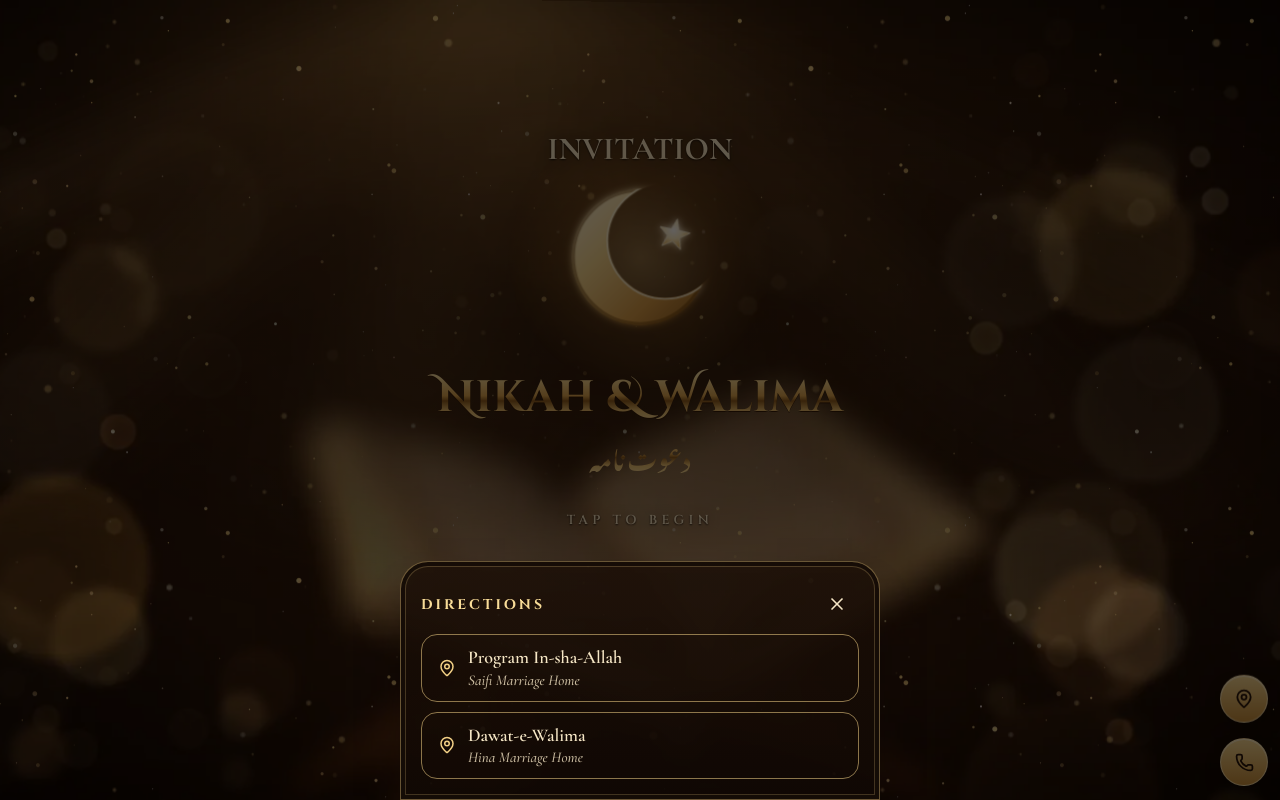
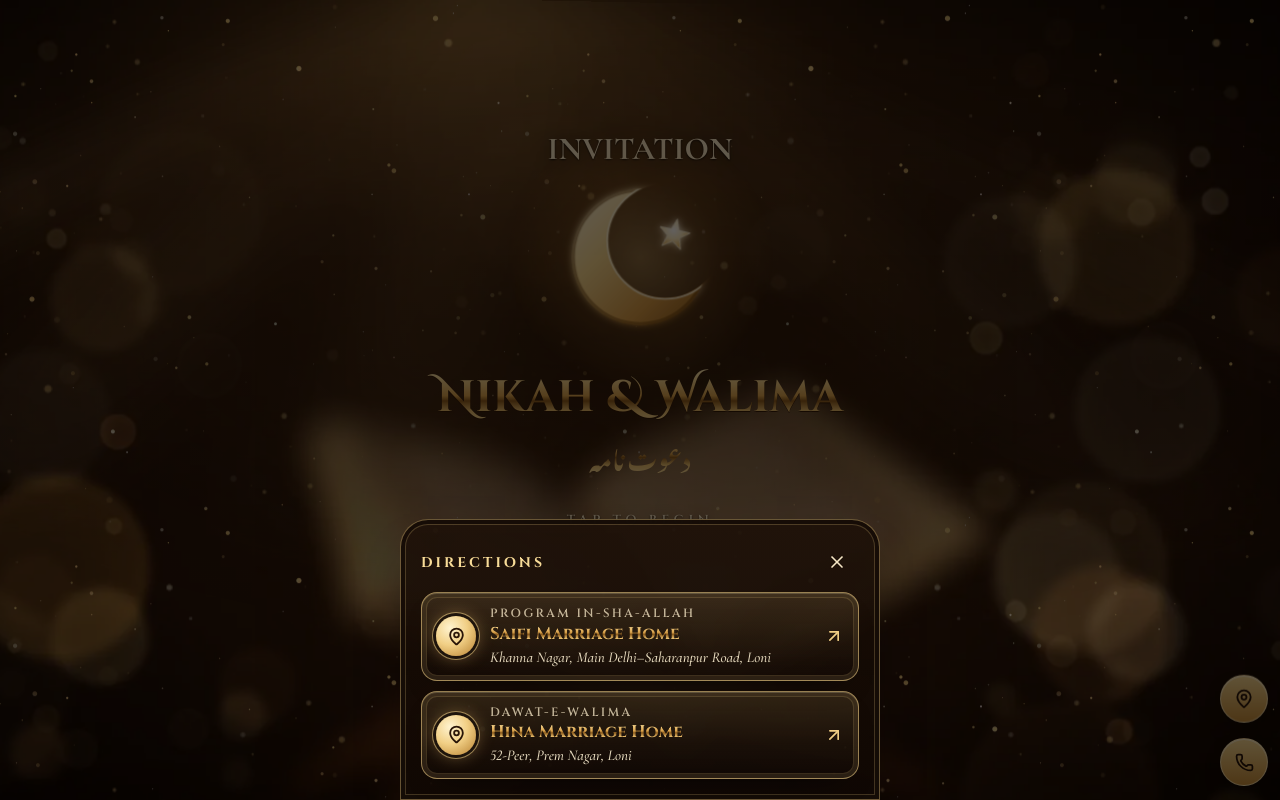
Before and after one commit to MDDANISH2001/wedding-invitation, a React (Vite) app: page / in a window 1280 px wide. Both pictures are taken after a click on the button 1244 px from the left and 701 px from the top of the page. Built offline with nearby package versions, Linux system fonts and the light colour scheme.

Commit message:
highlighted the direction button

```diff
--- a/src/config/wedding.ts
+++ b/src/config/wedding.ts
@@ -126,7 +126,7 @@ const content = {
       venueName: "Saifi Marriage Home",
       venueAddress: "Khanna Nagar, Main Delhi–Saharanpur Road, Loni",
       // TODO: paste the Google Maps link here when the location is final
-      mapsUrl: "https://maps.app.goo.gl/1fr65DapnMyRPrSs9?g_st=aw",
+      mapsUrl: "https://maps.app.goo.gl/dmd4MB7a1kKJLpPy5",
       showDirections: true,
       ornament: "lantern",
       // Umm al-Qura date; adjust by a day if the local moon sighting differs
@@ -143,7 +143,7 @@ const content = {
       venueName: "Hina Marriage Home",
       venueAddress: "52-Peer, Prem Nagar, Loni",
       // TODO: paste the Google Maps link here
-      mapsUrl: "https://maps.app.goo.gl/dxrABLqTymzkhNmr8?g_st=aw",
+      mapsUrl: "https://maps.app.goo.gl/Ku5yw3oB3VsdEjqv5",
       showDirections: true,
       ornament: "floral",
       hijri: "26 Jumada al-Akhirah 1448",
--- a/src/noor/Details.tsx
+++ b/src/noor/Details.tsx
@@ -65,6 +65,42 @@ function Heading({ children, urdu }: { children: ReactNode; urdu?: string }) {
   );
 }
 
+/** The venue on a framed gold plate: the pin, the hall in raised gold, the address under it. */
+function VenuePlate({ ev }: { ev: WeddingEvent }) {
+  const body = (
+    <>
+      <span className="noor-pin mx-auto -mt-[34px] mb-2 grid h-11 w-11 place-items-center rounded-full">
+        <MapPin size={20} strokeWidth={2.3} />
+      </span>
+      <span className="font-cinzel block text-[11px] font-semibold tracking-[0.34em] uppercase text-[#f6e7c6]/75">
+        Venue
+      </span>
+      <span className="font-cinzel noor-emboss mt-1 block text-[21px] font-bold leading-snug">
+        <span className="noor-gold">{ev.venueName}</span>
+      </span>
+      {ev.venueAddress && (
+        <span className="mt-1 block text-[17px] italic leading-snug text-[#fbeed0]">
+          {ev.venueAddress}
+        </span>
+      )}
+    </>
+  );
+  return ev.mapsUrl ? (
+    <a
+      href={ev.mapsUrl}
+      target="_blank"
+      rel="noreferrer"
+      aria-label={`${ev.venueName}, ${ev.venueAddress}: open in maps`}
+      onClick={() => haptic(8)}
+      className="noor-venue mt-9 block rounded-2xl px-4 pt-4 pb-4"
+    >
+      {body}
+    </a>
+  ) : (
+    <div className="noor-venue mt-9 rounded-2xl px-4 pt-4 pb-4">{body}</div>
+  );
+}
+
 function EventPanel({ ev }: { ev: WeddingEvent }) {
   const d = dateParts(ev.start);
   return (
@@ -99,29 +135,17 @@ function EventPanel({ ev }: { ev: WeddingEvent }) {
           </li>
         ))}
       </ul>
-      <div className="mt-5">
-        <p className="font-cinzel text-[11.5px] font-semibold tracking-[0.3em] uppercase text-[#f6e7c6]/75">
-          Venue
-        </p>
-        <p className="mt-1 text-[19px] font-semibold leading-snug">
-          {ev.venueName}
-        </p>
-        {ev.venueAddress && (
-          <p className="text-[17px] italic leading-snug text-[#f6e7c6]/85">
-            {ev.venueAddress}
-          </p>
-        )}
-      </div>
+      <VenuePlate ev={ev} />
       <div className="mt-6 flex flex-wrap justify-center gap-2.5">
         {ev.mapsUrl ? (
           <a
             href={ev.mapsUrl}
             target="_blank"
             rel="noreferrer"
-            className="noor-btn inline-flex min-h-11 items-center gap-2 rounded-full px-5 text-[15px] font-bold"
+            className="noor-btn noor-shine inline-flex min-h-12 items-center gap-2 rounded-full px-6 font-cinzel text-[14px] font-bold tracking-[0.12em] uppercase"
             onClick={() => haptic(8)}
           >
-            <MapPin size={17} /> Get directions
+            <MapPin size={18} strokeWidth={2.4} /> Get directions
           </a>
         ) : (
           ev.showDirections && (
--- a/src/noor/FloatingActions.tsx
+++ b/src/noor/FloatingActions.tsx
@@ -1,5 +1,5 @@
 import { m as motion } from "motion/react";
-import { MapPin, Phone, X } from "lucide-react";
+import { ArrowUpRight, MapPin, Phone, X } from "lucide-react";
 import { useRef, useState, type ReactNode } from "react";
 import { wedding } from "../config/wedding";
 import { haptic } from "../lib/haptics";
@@ -84,9 +84,16 @@ export function FloatingActions() {
             events.map((ev) => (
               <li key={ev.id}>
                 {ev.mapsUrl ? (
-                  <a href={ev.mapsUrl} target="_blank" rel="noreferrer" onClick={close} className="noor-btn-ghost flex min-h-14 items-center gap-3 rounded-2xl px-4 py-2.5">
-                    <MapPin size={18} className="shrink-0 text-[#f1cf85]" />
-                    <Option title={ev.title} sub={ev.venueName} />
+                  <a href={ev.mapsUrl} target="_blank" rel="noreferrer" onClick={close} className="noor-option flex min-h-16 items-center gap-3.5 rounded-2xl px-3.5 py-3">
+                    <span className="noor-pin grid h-10 w-10 shrink-0 place-items-center rounded-full">
+                      <MapPin size={19} strokeWidth={2.3} />
+                    </span>
+                    <span className="flex min-w-0 flex-1 flex-col text-left leading-snug">
+                      <span className="font-cinzel text-[12px] font-semibold tracking-[0.2em] uppercase text-[#f6e7c6]/75">{ev.title}</span>
+                      <span className="noor-gold font-cinzel mt-0.5 text-[17px] font-bold">{ev.venueName}</span>
+                      {ev.venueAddress && <span className="mt-0.5 text-[15px] italic text-[#fbeed0]/90">{ev.venueAddress}</span>}
+                    </span>
+                    <ArrowUpRight size={20} className="shrink-0 text-[#f1cf85]" />
                   </a>
                 ) : (
                   <div className="noor-btn-ghost flex min-h-14 items-center gap-3 rounded-2xl px-4 py-2.5 opacity-60" aria-disabled="true">
--- a/src/noor/SceneParts.tsx
+++ b/src/noor/SceneParts.tsx
@@ -1,6 +1,7 @@
 import type { Person, WeddingEvent } from "../config/wedding";
 import { dateParts } from "../lib/date";
 import { m as motion } from "motion/react";
+import { MapPin } from "lucide-react";
 import tajWindow from "../assets/noor/taj-window.webp";
 import { Appear, FadeLine, GoldLine, ScriptLine } from "./text";
 
@@ -90,15 +91,18 @@ export function EventScene({ ev }: { ev: WeddingEvent }) {
           </div>
         ))}
       </Appear>
-      <Appear at={3.1} className="mt-6">
-        <p className="font-cinzel noor-soft text-[12px] font-semibold tracking-[0.3em] uppercase opacity-80">
+      <Appear at={3.1} className="noor-venue mx-auto mt-10 w-[min(88vw,400px)] rounded-2xl px-4 pt-4 pb-4">
+        <span aria-hidden="true" className="noor-pin mx-auto -mt-[34px] mb-2 grid h-11 w-11 place-items-center rounded-full">
+          <MapPin size={20} strokeWidth={2.3} />
+        </span>
+        <p className="font-cinzel text-[11px] font-semibold tracking-[0.34em] uppercase text-[#f6e7c6]/75">
           Venue
         </p>
-        <p className="noor-soft mt-1 text-[clamp(18px,4.8vw,22px)] font-semibold leading-snug">
-          {ev.venueName}
+        <p className="font-cinzel noor-emboss mt-1 text-[clamp(19px,5.2vw,23px)] font-bold leading-snug">
+          <span className="noor-gold">{ev.venueName}</span>
         </p>
         {ev.venueAddress && (
-          <p className="noor-soft text-[clamp(16px,4.3vw,19px)] italic leading-snug">
+          <p className="noor-soft mt-1 text-[clamp(16px,4.3vw,19px)] italic leading-snug">
             {ev.venueAddress}
           </p>
         )}
--- a/src/noor/noor.css
+++ b/src/noor/noor.css
@@ -148,6 +148,44 @@
   from { transform: translateY(100%); }
 }
 
+/* the venue plate and the directions cards: a gold-edged, faintly lit frame */
+.noor-venue,
+.noor-option {
+  background: linear-gradient(180deg, rgba(241, 207, 133, 0.13), rgba(241, 207, 133, 0.04) 60%, rgba(16, 8, 4, 0.5));
+  border: 1px solid rgba(241, 207, 133, 0.6);
+  box-shadow: inset 0 1px 0 rgba(255, 240, 200, 0.18), inset 0 0 0 4px rgba(16, 8, 4, 0.35), inset 0 0 0 5px rgba(241, 207, 133, 0.18), 0 14px 30px -20px rgba(0, 0, 0, 0.95);
+}
+.noor-option {
+  color: #f6e7c6;
+}
+/* the gold coin a map pin sits on */
+.noor-pin {
+  background: radial-gradient(circle at 35% 30%, #fff3cf, #f1cf85 45%, #b7802f);
+  color: #2a1608;
+  box-shadow: 0 0 0 3px rgba(16, 8, 4, 0.9), 0 0 0 4px rgba(241, 207, 133, 0.55), 0 0 18px rgba(255, 205, 120, 0.45);
+}
+/* a slow glint sweeping across a gold button (transform only) */
+.noor-shine {
+  position: relative;
+  overflow: hidden;
+  isolation: isolate;
+  box-shadow: 0 0 0 1px rgba(255, 240, 200, 0.55), 0 0 22px -4px rgba(255, 205, 120, 0.6), 0 10px 24px -12px rgba(0, 0, 0, 0.9), inset 0 1px 0 rgba(255, 255, 255, 0.55);
+}
+.noor-shine::after {
+  content: '';
+  position: absolute;
+  inset: -20% auto -20% 0;
+  width: 40%;
+  z-index: -1;
+  background: linear-gradient(100deg, transparent, rgba(255, 255, 255, 0.55), transparent);
+  transform: translateX(-120%) skewX(-18deg);
+  animation: noor-shine 4.2s ease-in-out infinite;
+}
+@keyframes noor-shine {
+  0%, 55% { transform: translateX(-120%) skewX(-18deg); }
+  100% { transform: translateX(320%) skewX(-18deg); }
+}
+
 /* a soft dark pool behind lines that sit over bright artwork */
 .noor-namebed::before {
   content: '';
@@ -189,7 +227,8 @@
   .noor-dust,
   .noor-orb,
   .noor-bob,
-  .noor-twinkle {
+  .noor-twinkle,
+  .noor-shine::after {
     animation: none;
   }
 }
```
